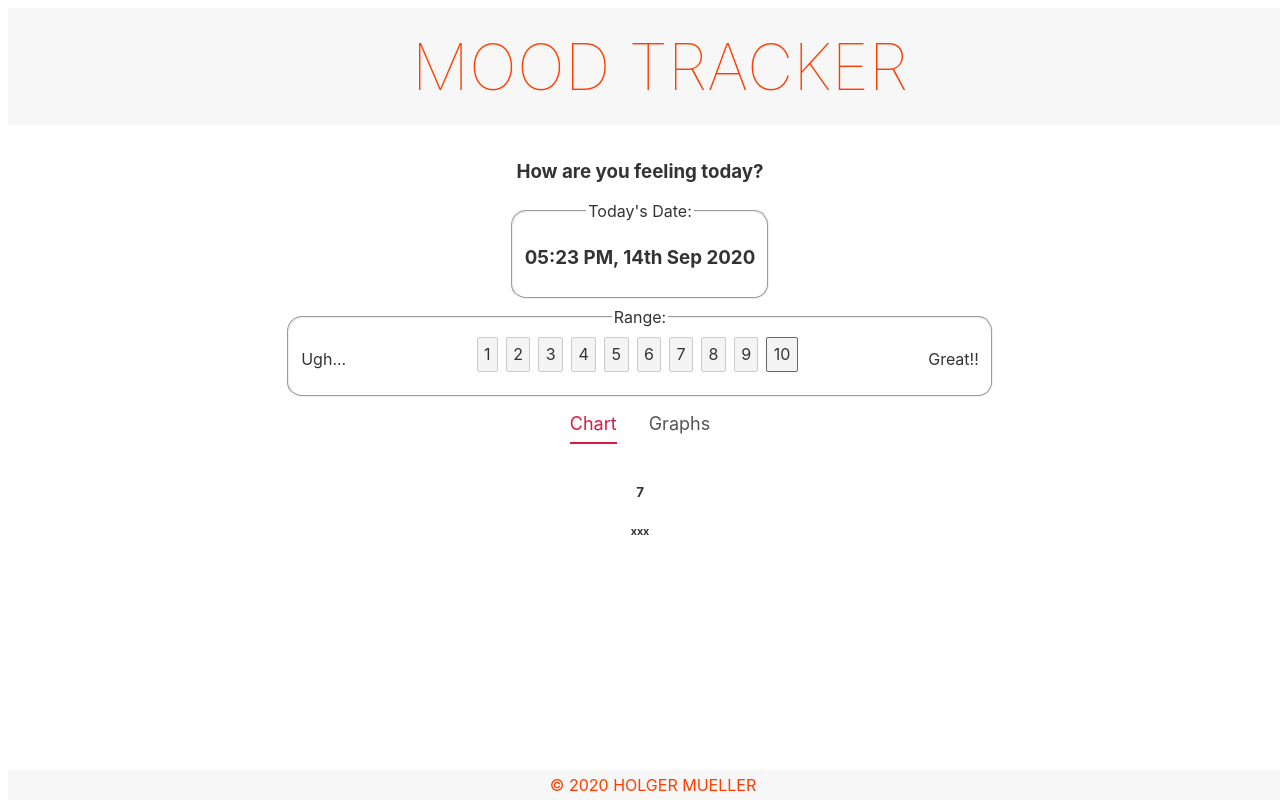
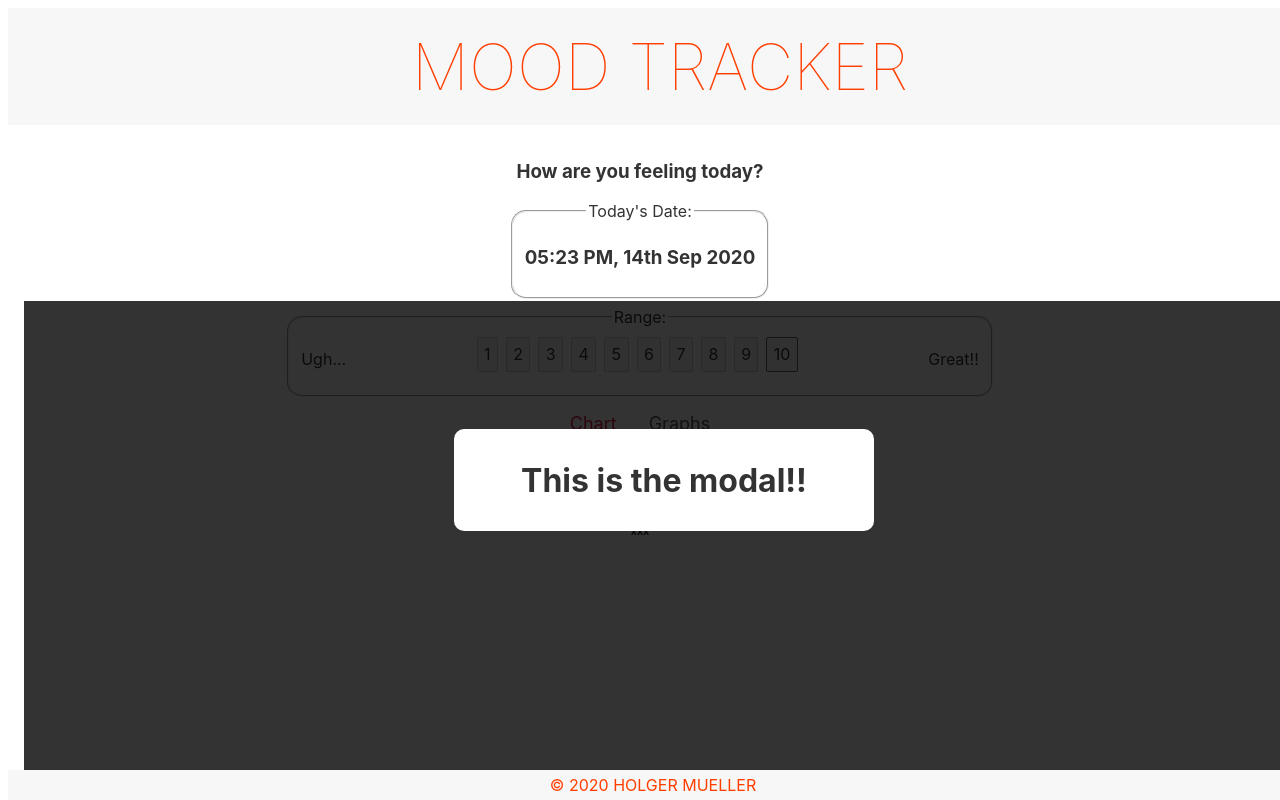
Before and after one commit to Holgermueller/mood-tracker, a Svelte app: page / in a window 1280 px wide. Both pictures are taken after a click on the button "10". Shown: the top 800 px of the page. Built offline with nearby package versions, Linux system fonts and the light colour scheme.

Commit message:
began working on modal

```diff
--- a/src/components/MoodRange.svelte
+++ b/src/components/MoodRange.svelte
@@ -1,13 +1,20 @@
 <script>
+  import Modal from "../shared/Modal.svelte";
+
+  let showModal = false;
+
   let moodRange = ["1", "2", "3", "4", "5", "6", "7", "8", "9", "10"];
 
   let selected;
 
   let todaysMood = "";
 
-  const handleClick = (e) => {
+  let toggleModal = (e) => {
+    showModal = !showModal;
     console.log(e.target.value);
   };
+
+  const handleClick = (e) => {};
 </script>
 
 <style>
@@ -30,6 +37,10 @@
   }
 </style>
 
+<Modal {showModal} on:click={toggleModal}>
+  <h1>This is the modal!!</h1>
+</Modal>
+
 <fieldset>
   <legend>Range:</legend>
 
@@ -37,7 +48,7 @@
 
   {#each moodRange as mood}
     <button
-      on:click={handleClick}
+      on:click={toggleModal}
       id={mood}
       value={mood}
       class="button">{mood}</button>
--- /dev/null
+++ b/src/shared/Modal.svelte
@@ -0,0 +1,33 @@
+<script>
+  export let showModal = false;
+  export let isPromo = false;
+</script>
+
+<style>
+  .backdrop {
+    width: 100%;
+    height: 100%;
+    position: fixed;
+    background: rgba(0, 0, 0, 0.8);
+  }
+  .modal {
+    padding: 10px;
+    border-radius: 10px;
+    max-width: 400px;
+    margin: 10% auto;
+    text-align: center;
+    background: white;
+  }
+  .promo .modal {
+    background: crimson;
+    color: white;
+  }
+</style>
+
+{#if showModal}
+  <div class="backdrop" class:promo={isPromo} on:click|self>
+    <div class="modal">
+      <slot />
+    </div>
+  </div>
+{/if}
```
